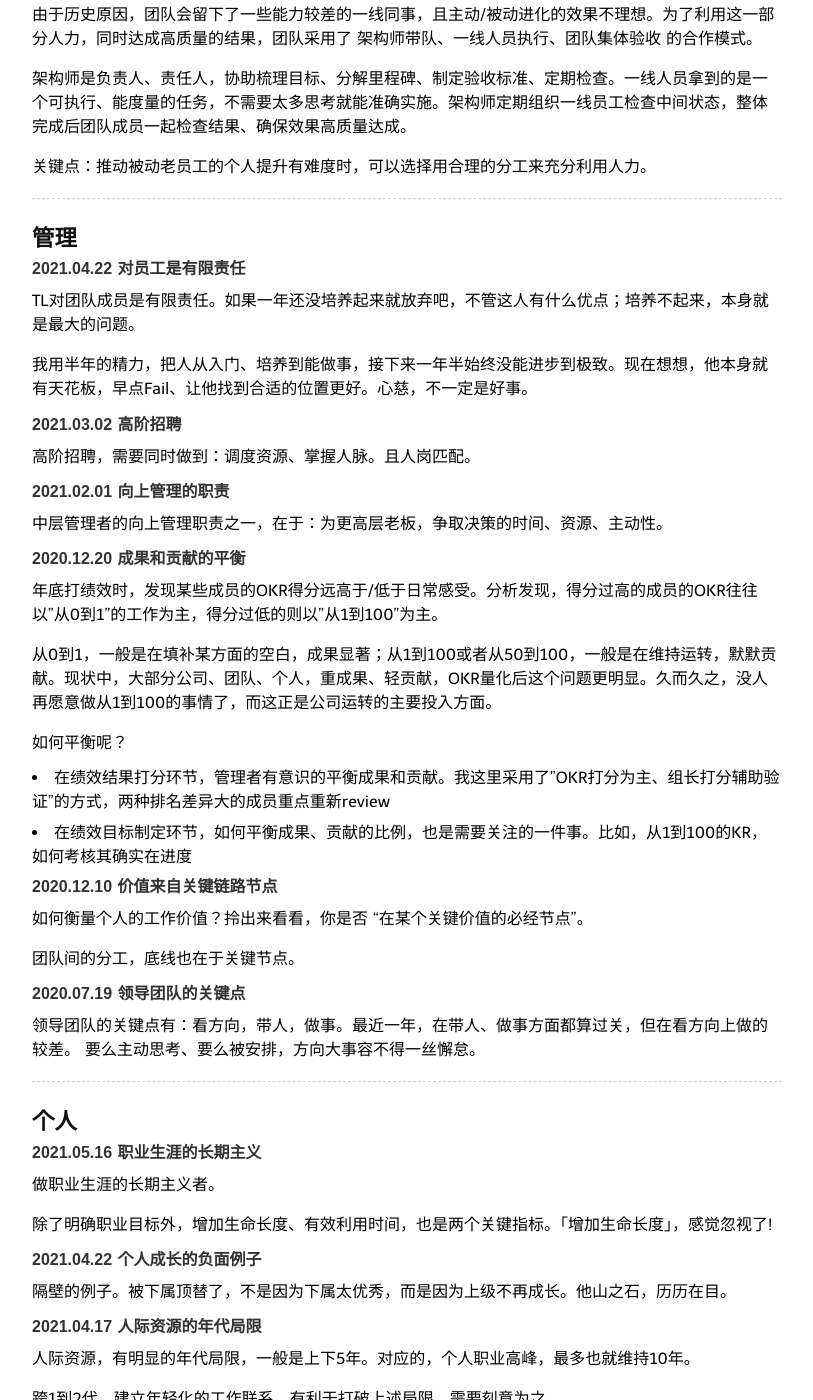
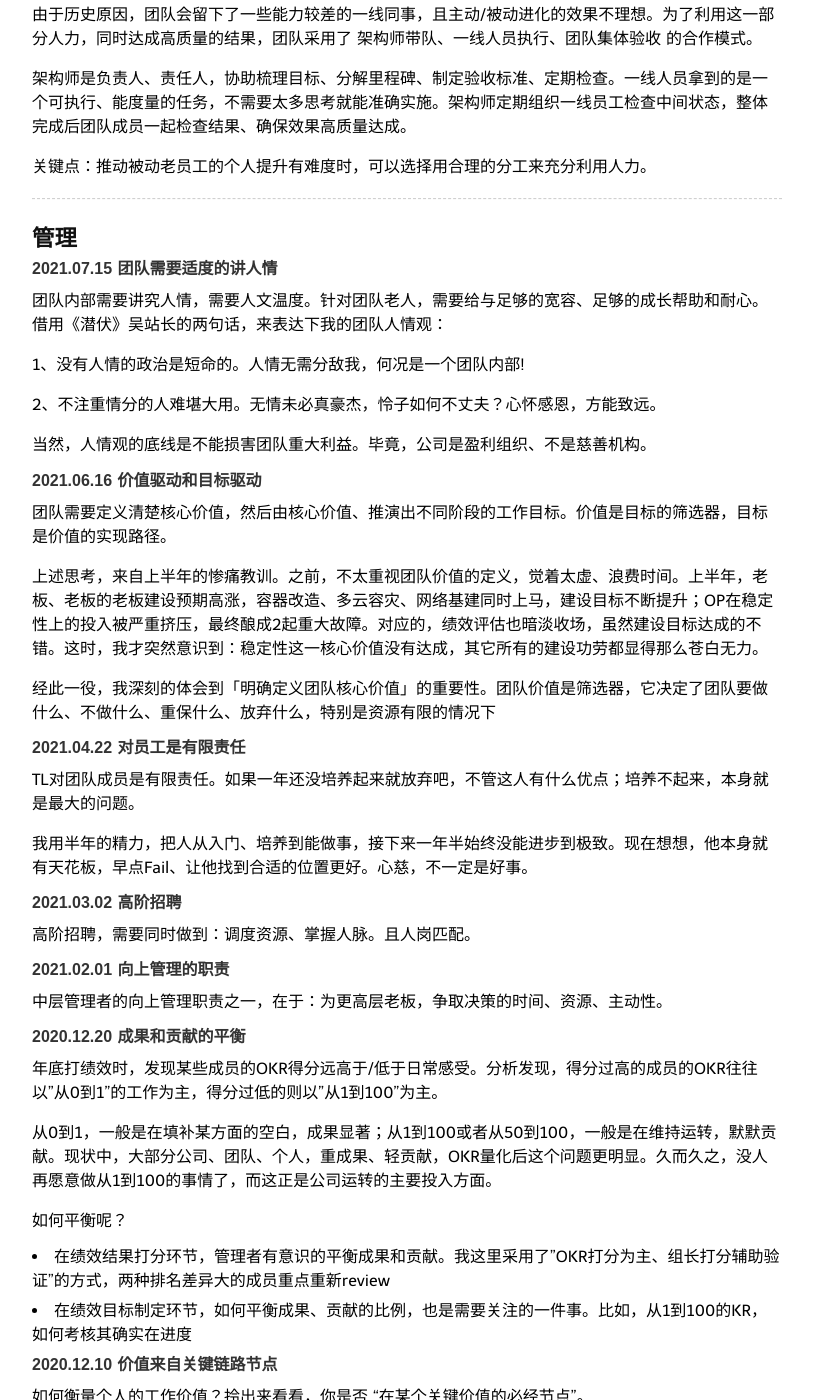
Before and after one commit to niean/niean.github.io, a Jekyll site: the page built from _posts/2020-03-15-op-tb.markdown, in a window 1280 px wide and 1400 px high, scrolled down 1607 px. Shown: the whole window, without its empty margins (233-1046 px from the left). Built offline with Jekyll 4.4.1, drawn with Linux system fonts in a browser that asks for light colours; comment, search, counter and statistics services are not loaded; some of the changed text lies outside the part shown.

Commit message:
更新tb

```diff
--- a/_posts/2020-03-15-op-tb.markdown
+++ b/_posts/2020-03-15-op-tb.markdown
@@ -70,6 +70,24 @@ Dev同学可能对分阶段认识有误区，可能会站在技术或代码开
 
 ----
 ## 管理
+#### 2021.07.15 团队需要适度的讲人情
+团队内部需要讲究人情，需要人文温度。针对团队老人，需要给与足够的宽容、足够的成长帮助和耐心。借用《潜伏》吴站长的两句话，来表达下我的团队人情观：
+
+1、没有人情的政治是短命的。人情无需分敌我，何况是一个团队内部!
+
+2、不注重情分的人难堪大用。无情未必真豪杰，怜子如何不丈夫？心怀感恩，方能致远。
+
+当然，人情观的底线是不能损害团队重大利益。毕竟，公司是盈利组织、不是慈善机构。
+
+
+#### 2021.06.16 价值驱动和目标驱动
+团队需要定义清楚核心价值，然后由核心价值、推演出不同阶段的工作目标。价值是目标的筛选器，目标是价值的实现路径。
+
+上述思考，来自上半年的惨痛教训。之前，不太重视团队价值的定义，觉着太虚、浪费时间。上半年，老板、老板的老板建设预期高涨，容器改造、多云容灾、网络基建同时上马，建设目标不断提升；OP在稳定性上的投入被严重挤压，最终酿成2起重大故障。对应的，绩效评估也暗淡收场，虽然建设目标达成的不错。这时，我才突然意识到：稳定性这一核心价值没有达成，其它所有的建设功劳都显得那么苍白无力。
+
+经此一役，我深刻的体会到「明确定义团队核心价值」的重要性。团队价值是筛选器，它决定了团队要做什么、不做什么、重保什么、放弃什么，特别是资源有限的情况下
+
+
 #### 2021.04.22 对员工是有限责任
 TL对团队成员是有限责任。如果一年还没培养起来就放弃吧，不管这人有什么优点；培养不起来，本身就是最大的问题。
 
@@ -108,6 +126,12 @@ TL对团队成员是有限责任。如果一年还没培养起来就放弃吧，
 
 ----
 ## 个人
+#### 2021.07.18 生命的意义
+当他回首往事的时候，他不会因为虚度年华而悔恨，也不会因为碌碌无为而羞耻；这样，在临死的时候，他就能够说："我的整个生命和全部精力，都已经献给世界上最壮丽的事业 —— 为人类的解放而斗争" —— 摘自《钢铁是怎样炼成的》
+
+今天北航故地重游，和两位老朋友走走老路，回首往昔、吹吹牛逼。大家都有了属于自己的精彩和遗憾，不无悲伤、也算完美。每个人都可以有自己的追求，我只愿：生命不止、奋斗不息!
+
+
 #### 2021.05.16 职业生涯的长期主义
 做职业生涯的长期主义者。
 
```
